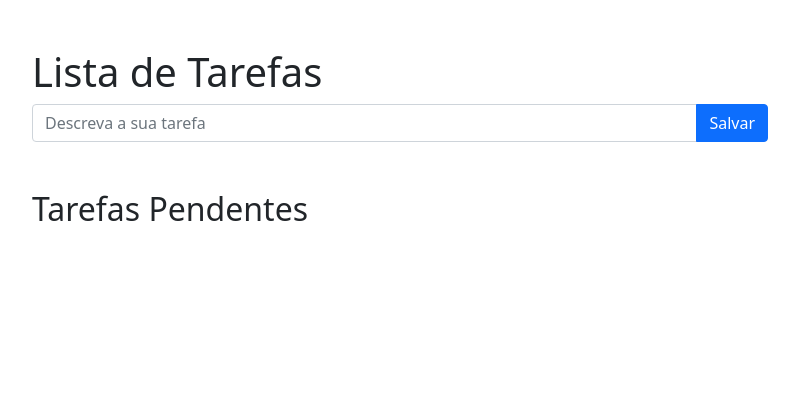
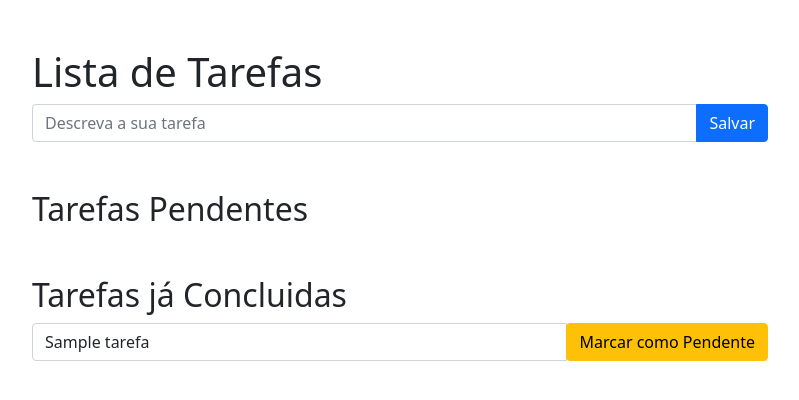
Before and after one commit to emanuelfilipes/django-pro, a Django app: page /tarefas/ in a window 1280 px wide. Shown: the top 400 px of the page, without its empty margins (240-1039 px from the left). Run offline with Django 4.2, Linux system fonts and the light colour scheme; tables that the repository leaves empty hold one stand-in row (values such as "Sample post").

Commit message:
Implementar botão para marcar tarefa como feita
close #5

```diff
--- a/webdev/tarefas/forms.py
+++ b/webdev/tarefas/forms.py
@@ -7,3 +7,9 @@ class TarefaNovaForm(ModelForm):
     class Meta:
         model = Tarefa
         fields = ['nome']
+
+
+class TarefaForm(ModelForm):
+    class Meta:
+        model = Tarefa
+        fields = ['nome', 'feita']
--- a/webdev/tarefas/templates/tarefas/home.html
+++ b/webdev/tarefas/templates/tarefas/home.html
@@ -24,18 +24,36 @@
 
             <h2 class="mt-5">Tarefas Pendentes</h2>
             {% for tarefa in tarefas_pendentes %}
-            <form>
+            <form action="{% url 'tarefas:detalhe' tarefa_id=tarefa.id %}" method="post">
+                {% csrf_token %}
                 <div class="input-group mb-3">
-                    <div class="input-group-text">
-                        <input class="form-check-input mt-0" type="checkbox" value=""
-                               aria-label="Checkbox para tarefa">
+                    <input type="text" class="form-control" placeholder="Descreva a sua tarefa" required="required"
+                           aria-label="Descreva a sua tarefa" name="nome" value="{{ tarefa.nome }}">
+                    <input type="hidden" value="checked" name="feita">
+                    <div class="input-group-append">
+                        <button type="submit" class="btn btn-success">Marcar como feita</button>
                     </div>
-                    <input type="text" class="form-control" aria-label="Text input tarefa" value="{{ tarefa.nome }}">
                 </div>
             </form>
 
             {% endfor %}
 
+            <h2 class="mt-5">Tarefas já Concluidas</h2>
+
+            {% for tarefa in tarefas_feitas %}
+            <form action="{% url 'tarefas:detalhe' tarefa_id=tarefa.id %}" method="post">
+                {% csrf_token %}
+                <div class="input-group mb-3">
+                    <input type="text" class="form-control" placeholder="Descreva a sua tarefa" required="required"
+                           aria-label="Descreva a sua tarefa" name="nome" value="{{ tarefa.nome }}">
+
+                    <div class="input-group-append">
+                        <button type="submit" class="btn btn-warning">Marcar como Pendente</button>
+                    </div>
+                </div>
+            </form>
+
+            {% endfor %}
         </div>
     </div>
 </div>
--- a/webdev/tarefas/urls.py
+++ b/webdev/tarefas/urls.py
@@ -5,5 +5,6 @@ from webdev.tarefas import views
 app_name = 'tarefas'
 
 urlpatterns = [
-    path('', views.home, name='home')
+    path('', views.home, name='home'),
+    path('<int:tarefa_id>', views.detalhe, name='detalhe'),
 ]
--- a/webdev/tarefas/views.py
+++ b/webdev/tarefas/views.py
@@ -4,7 +4,7 @@ from django.http import HttpResponse, HttpResponseRedirect
 # Create your views here.
 from django.urls import reverse
 
-from webdev.tarefas.forms import TarefaNovaForm
+from webdev.tarefas.forms import TarefaNovaForm, TarefaForm
 from webdev.tarefas.models import Tarefa
 
 
@@ -17,7 +17,28 @@ def home(request):
             return HttpResponseRedirect(reverse('tarefas:home'))
         else:
             tarefas_pendentes = Tarefa.objects.filter(feita=False).all()
-            return render(request, 'tarefas/home.html', {'form': form,'tarefas_pendentes': tarefas_pendentes},
-            status=400)
+            tarefas_feitas = Tarefa.objects.filter(feita=True).all()
+            return render(
+                request, 'tarefas/home.html',
+                {
+                    'form': form,
+                    'tarefas_pendentes': tarefas_pendentes,
+                    'tarefas_feitas': tarefas_feitas,
+                },
+                status=400)
     tarefas_pendentes = Tarefa.objects.filter(feita=False).all()
-    return render(request, 'tarefas/home.html', {'tarefas_pendentes': tarefas_pendentes})
+    tarefas_feitas = Tarefa.objects.filter(feita=True).all()
+    return render(request, 'tarefas/home.html',
+                  {
+                      'tarefas_pendentes': tarefas_pendentes,
+                      'tarefas_feitas': tarefas_feitas,
+                  }
+                  )
+
+
+def detalhe(request, tarefa_id):
+    tarefa = Tarefa.objects.get(id=tarefa_id)
+    form = TarefaForm(request.POST, instance=tarefa)
+    if form.is_valid():
+        form.save()
+    return HttpResponseRedirect(reverse('tarefas:home'))
```
Also changed, not shown: webdev/tarefas/tests/test_edicao_de_tarefa.py (added, +45 -0 lines), webdev/tarefas/tests/test_tarefas_get.py (+17 -2 lines).
